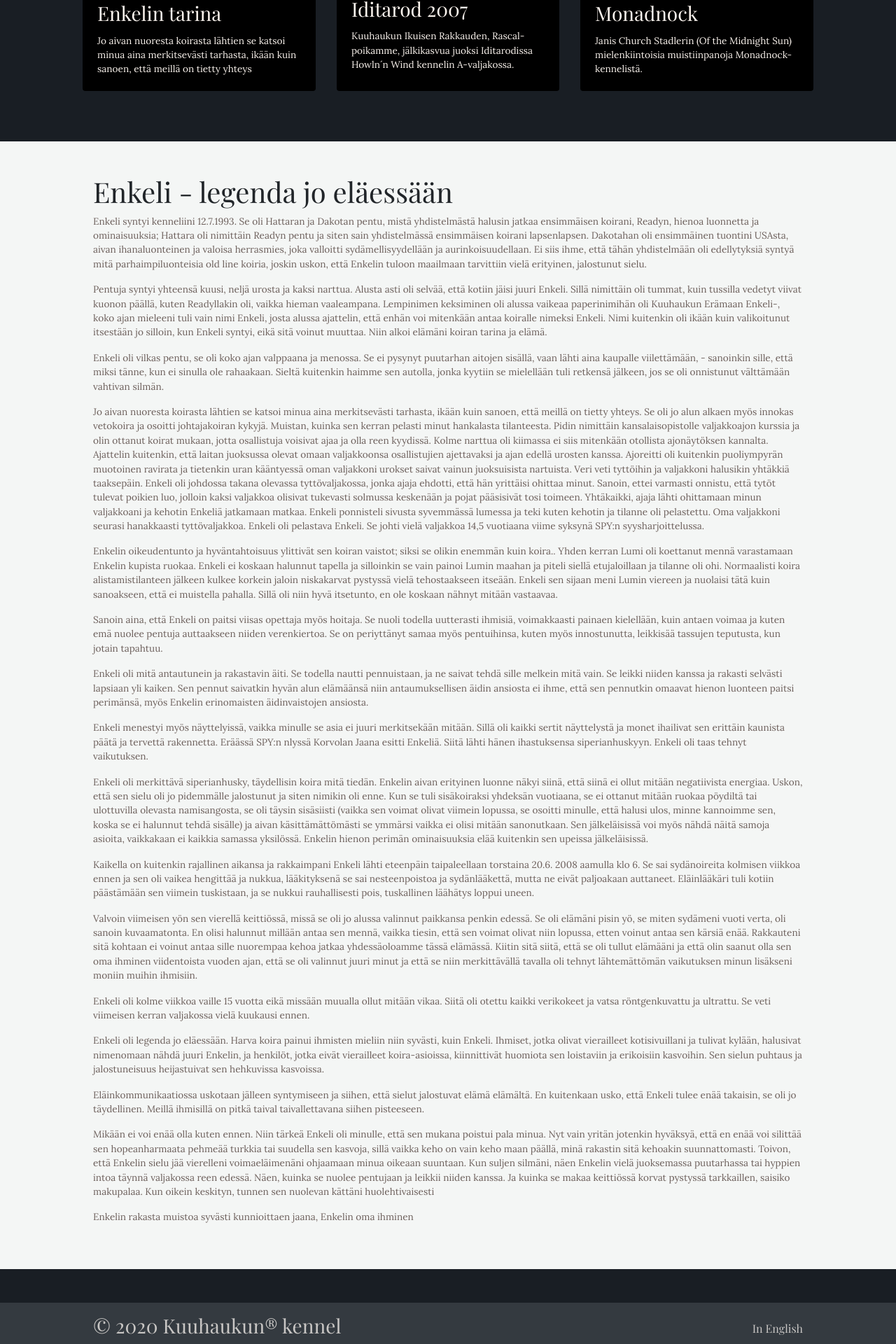
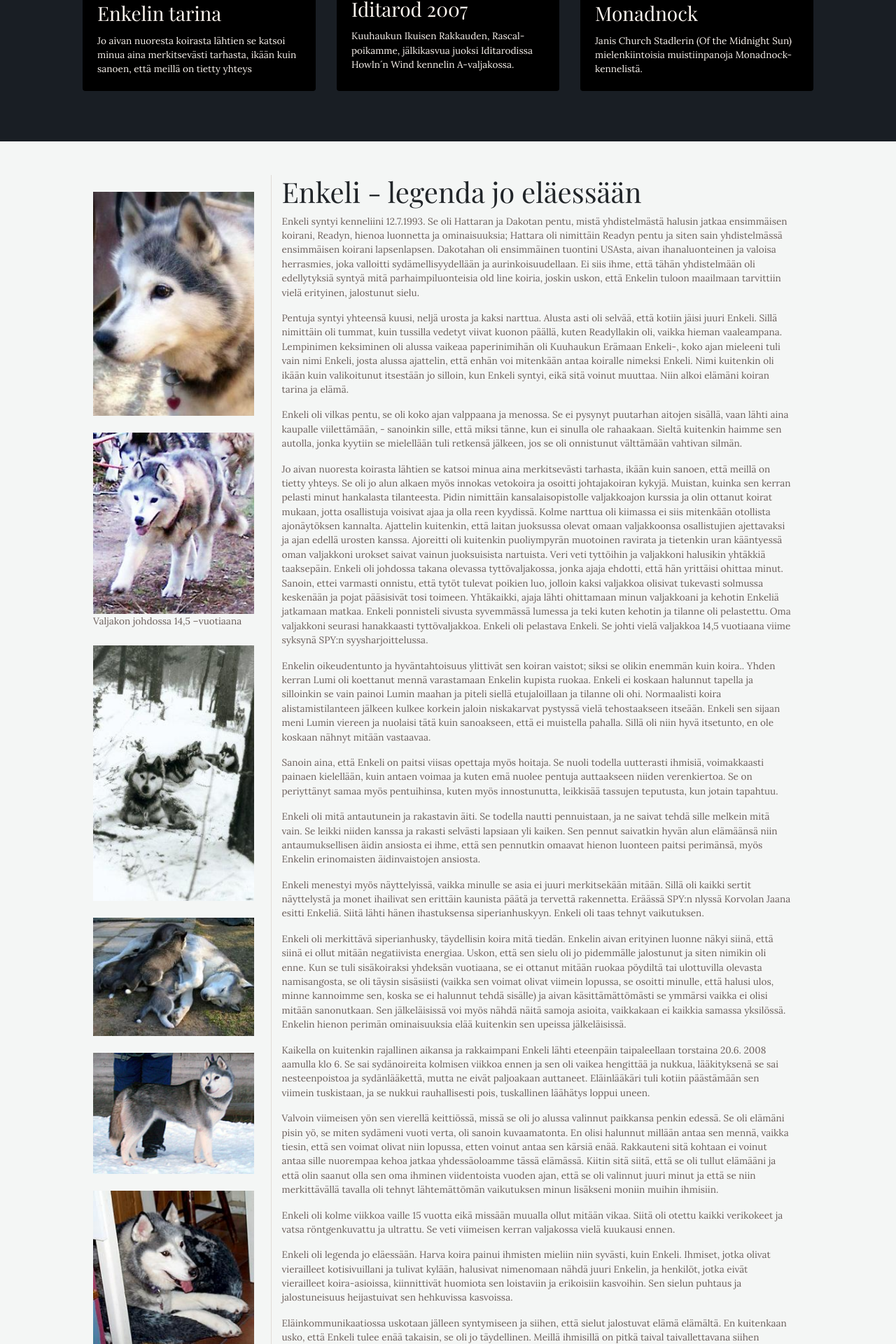
Before and after one commit to Sudensaaga/kuuhaukku, a Jekyll site: the page built from sivut/enkelin-tarina.md, in a window 1280 px wide. Shown: the part 317-2237 px from the top of the page at 70% size. Built offline with Jekyll 4.4.1, drawn with Linux system fonts in a browser that asks for light colours.

Commit message:
vasen kuvapalkki

```diff
--- /dev/null
+++ b/_includes/kuvapalkki.html
@@ -0,0 +1,28 @@
+{% assign kuvat=page.sivukuvat %}
+
+{% for kuva in kuvat %}
+{% assign kuva-hash=kuva.first %}
+
+{% if kuva-hash %}
+
+{% assign kuvateksti=kuva-hash.last  %}
+{% assign alt=kuva-hash.last | truncate: 125  %}
+{% assign url=kuva-hash.first  %}
+
+{% else %}
+
+{% assign alt=kuva | split: '/' | last | split: '.' | first | truncate: 125  %}
+{% assign url=kuva %}
+{% assign kuvateksti=nil %}
+
+{% endif %}
+<div class="my-4">
+    <img src="{{ site.url }}/images/{{url}}" alt="{{alt}}">
+    {% if kuvateksti %}
+    <div class="sivukuvateksti">
+        {{kuvateksti}}
+    </div>
+    {% endif %}
+</div>
+
+{% endfor %}
--- /dev/null
+++ b/_layouts/artikkeli-kuvapalkilla.html
@@ -0,0 +1,30 @@
+---
+layout: default
+---
+{% assign lang=page.lang | default: site.lang | default: 'en' %}
+
+<div class="container">
+    <div class="mx-lg-5">
+        {%- include kolme-esiin.html -%}
+    </div>
+</div>
+
+<article class="post">
+    <div class="container">
+        <div class="row mx-lg-5 my-5 py-5">
+            <div class="col-mg-4 col-lg-3 col-sm-12 vasen-kuvapalkki m-md-0 pl-md-0 pr-md-4">
+                {%- include kuvapalkki.html -%}
+
+            </div>
+            <div class="col-md-8 col-lg-9 col-sm-12 artikkeli-palkki-vasemmalla">
+                <header class="post-header">
+                    <h1 class="post-title">{{ page.otsikko | escape }}</h1>
+                </header>
+
+                <div class="post-content">
+                    {{ content }}
+                </div>
+            </div>
+        </div>
+    </div>
+</article>
--- a/_sass/_bootstrap_customization.scss
+++ b/_sass/_bootstrap_customization.scss
@@ -68,3 +68,24 @@ nav {
   background-color: black;
   color: #faf3ed;
 }
+
+.artikkeli {
+}
+
+.artikkeli-palkki-vasemmalla {
+  border-left-color: #e1dbd6;
+  border-left-style: solid;
+  border-left-width: 1px;
+}
+
+.vasen-kuvapalkki {
+
+
+  font-family: 'Lora', serif;
+  font-size: 0.85rem;
+  color: #6c5f5b;
+}
+
+.vasen-kuvapalkki img{
+  width: 100%;
+}
--- a/sivut/enkelin-tarina.md
+++ b/sivut/enkelin-tarina.md
@@ -8,6 +8,17 @@ kolme-esiin-otsikko: Enkelin tarina
 kolme-esiin-teksti: "Jo aivan nuoresta koirasta lähtien se katsoi minua aina
     merkitsevästi tarhasta, ikään kuin sanoen, että meillä on tietty yhteys"
 kolme-esiin-kuva: enkelibanneri.jpg
+
+sivukuvat:
+    - enkeli/enkeli.jpg
+    - enkeli/enkelijuoksee.jpg : Valjakon johdossa 14,5 –vuotiaana
+    - enkeli/enkelitalvella.jpg
+    - enkeli/enkelipennut.jpg
+    - enkeli/enkeliseisova.PNG
+    - enkeli/enkelisisalla.jpg
+    - enkeli/nuorienkeli.jpg
+    - enkeli/enkelipaapent.png
+    - enkeli/enkelipaaaik.jpg
 ---
 
 Enkeli syntyi kenneliini 12.7.1993. Se oli
```
Also changed, not shown: other parts of sivut/enkelin-tarina.md (+1 -1 lines), images/enkeli/enkeli.jpg (added), images/enkeli/enkelijuoksee.jpg (added), images/enkeli/enkelipaaaik.jpg (added), images/enkeli/enkelipaapent.png (added), images/enkeli/enkelipennut.jpg (added), images/enkeli/enkeliseisova.PNG (added), images/enkeli/enkelisisalla.jpg (added), images/enkeli/enkelisoik.jpg (added), images/enkeli/enkelitalvella.JPG (added), images/enkeli/nuorienkeli.JPG (added).
